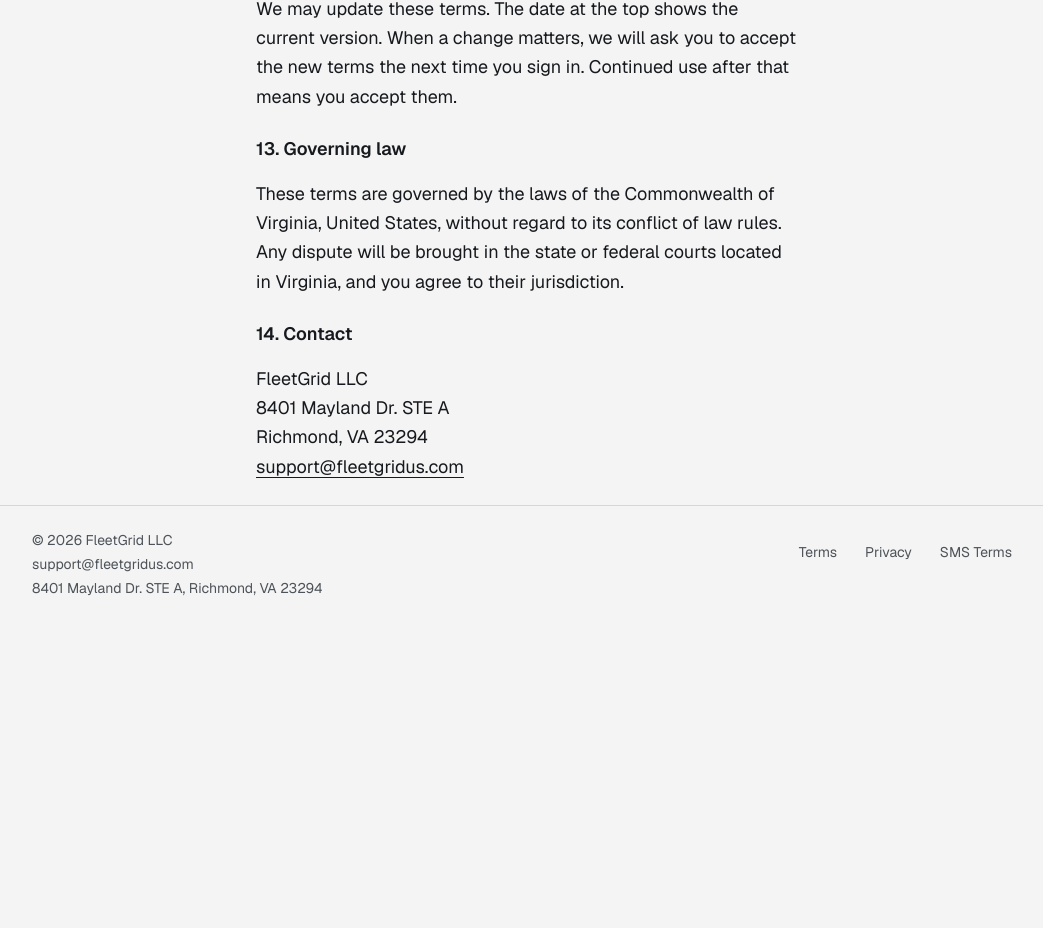
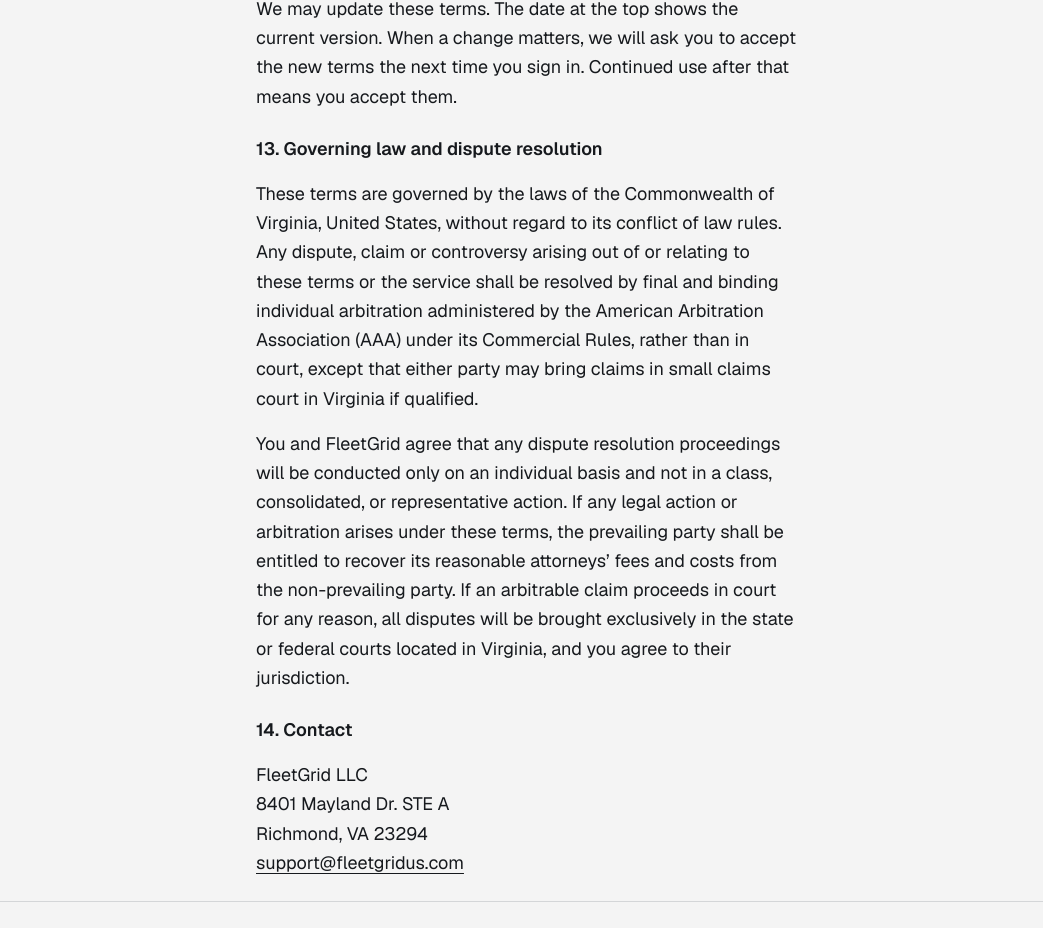
Before and after one commit to harisui/test-fleetgrid, a Next.js app: page /terms in a window 1280 px wide. Shown: the part 4033-4961 px from the top of the page, without its empty margins (112-1155 px from the left). Before the commit the page ends 4655 px from the top, so only its background shows below. Built offline with nearby package versions, Linux system fonts and the light colour scheme.

Commit message:
docs: Terms section 13 becomes governing law and dispute resolution, in the client's words

```diff
--- a/src/app/(public)/terms/page.tsx
+++ b/src/app/(public)/terms/page.tsx
@@ -180,11 +180,23 @@ export default function TermsPage() {
         after that means you accept them.
       </p>
 
-      <h2>13. Governing law</h2>
+      <h2>13. Governing law and dispute resolution</h2>
       <p>
         These terms are governed by the laws of the Commonwealth of Virginia, United States,
-        without regard to its conflict of law rules. Any dispute will be brought in the state or
-        federal courts located in Virginia, and you agree to their jurisdiction.
+        without regard to its conflict of law rules. Any dispute, claim or controversy arising out
+        of or relating to these terms or the service shall be resolved by final and binding
+        individual arbitration administered by the American Arbitration Association (AAA) under
+        its Commercial Rules, rather than in court, except that either party may bring claims in
+        small claims court in Virginia if qualified.
+      </p>
+      <p>
+        You and FleetGrid agree that any dispute resolution proceedings will be conducted only on
+        an individual basis and not in a class, consolidated, or representative action. If any
+        legal action or arbitration arises under these terms, the prevailing party shall be
+        entitled to recover its reasonable attorneys&rsquo; fees and costs from the non-prevailing
+        party. If an arbitrable claim proceeds in court for any reason, all disputes will be
+        brought exclusively in the state or federal courts located in Virginia, and you agree to
+        their jurisdiction.
       </p>
 
       <h2>14. Contact</h2>
```
Also changed, not shown: 1 other file (tests, documents, lock files or other folders).
